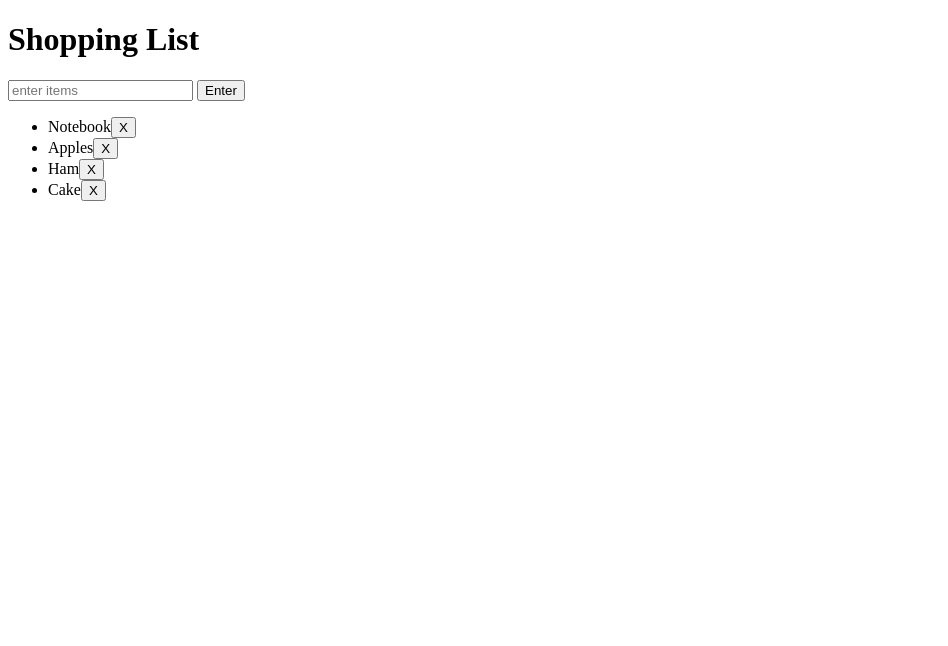
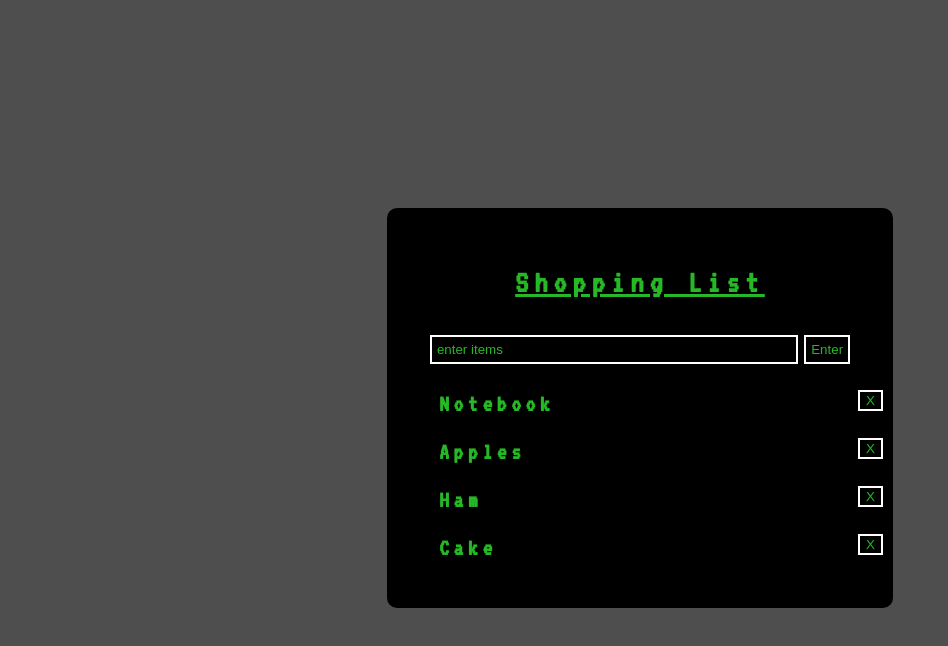
Before and after one commit to Qudusayo/javascript-simple-todoList, a plain HTML site: page index.html in a window 1280 px wide. Shown: the whole page, without its empty margins (0-948 px from the left). Drawn offline with Linux system fonts and the light colour scheme.

Commit message:
Added retro style

```diff
--- a/index.html
+++ b/index.html
@@ -4,19 +4,24 @@
 <head>
 	<title>Javascript + DOM</title>
 	<link rel="stylesheet" type="text/css" href="style.css">
+	<link href="https://fonts.googleapis.com/css?family=VT323&display=swap" rel="stylesheet">
 </head>
 
 <body>
+	<div class="container">
 	<h1 class="mainTitle">Shopping List</h1>
 
+	<div class="addToList">
 	<input id="userInput" type="text" placeholder="enter items">
 	<button id="enter">Enter</button>
+	</div>
 	<ul id="shoppingList">
 		<li>Notebook<button class="delete">X</button></li>
 		<li>Apples<button class="delete">X</button></li>
 		<li>Ham<button class="delete">X</button></li>
 		<li>Cake<button class="delete">X</button></li>
 	</ul>
+</div>
 	<script type="text/javascript" src="script.js"></script>
 </body>
 
--- a/script.js
+++ b/script.js
@@ -47,6 +47,7 @@ const removeFromList = (e) => {
 	}
 }
 
+// Line through on clicking list item
 const lineThrough = (e) => {
 	if (e.target.tagName === 'li');
 	e.target.classList.toggle("done");
--- a/style.css
+++ b/style.css
@@ -1,3 +1,89 @@
+body {
+    min-height: 100vh;
+    display: flex;
+    background-color: rgb(78, 78, 78);
+    color: rgb(38, 184, 38);
+    align-items: center;
+    justify-content: center;
+    font-family: 'VT323', monospace;
+
+}
+
+.container {
+
+    background-color: black;
+    flex: 0 0 40%;
+    border-radius: 10px;
+    padding: 20px 0 20px 0;
+}
+
+.mainTitle {
+    text-align: center;
+    font-weight: bolder;
+    letter-spacing: 0.2em;
+    padding: 0.5em;
+   text-decoration: underline;
+}
+
+.addToList {
+    text-align: center;
+    justify-content: center;
+}
+
+ul li {
+    position: relative;
+    list-style: none;
+}
+
+li {
+    padding: 5px;
+    position: relative;
+    cursor: pointer;
+    font-size: 1.5em;
+    letter-spacing: 0.2em;
+    font-weight: bold;
+    padding: 0.5em;
+}
+
+.delete {
+    position: absolute;
+    right: 0;
+    top: 0;
+    justify-content: center;
+    color: rgb(38, 184, 38);
+    background-color: black;
+    margin: 10px;
+    cursor: pointer;
+}
+
+#enter {
+    color: rgb(38, 184, 38);
+    background-color: black;
+    padding: 5px;
+}
+
+#userInput {
+    background-color: black;
+    color:white;
+    width: 70%;
+    border-radius: 0;
+    padding: 5px;
+    border: 2px solid white;
+
+}
+
+button {
+    border: 2px solid white;
+}
+
+::placeholder {
+    color: rgb(38, 184, 38);
+}
+
+
 .done {
 	text-decoration: line-through;
 }
+
+button:focus {outline:0;}
+input:focus {outline:0;}
```
